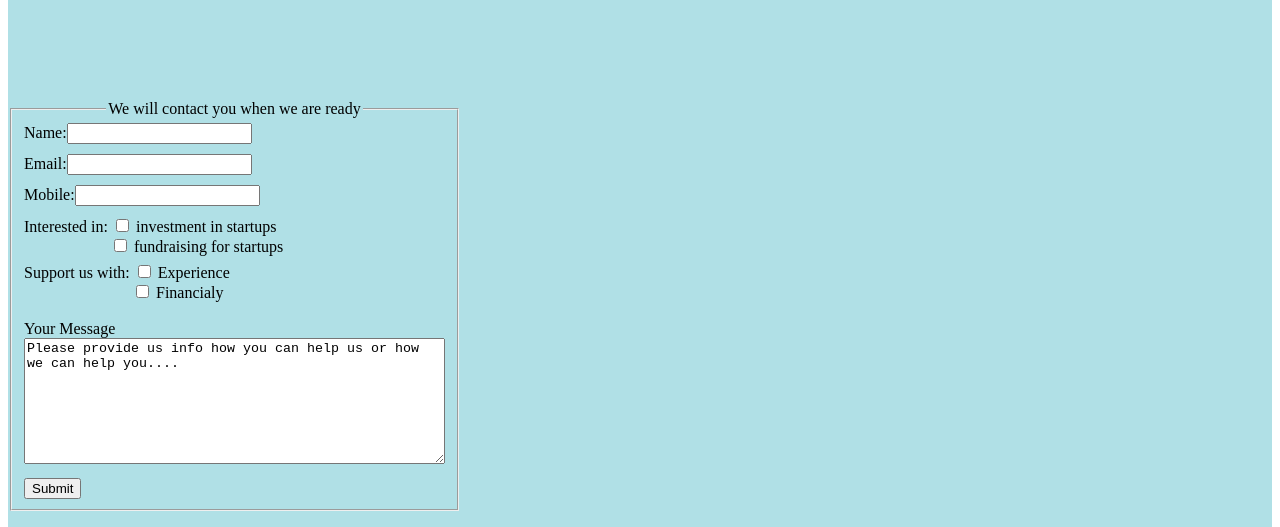
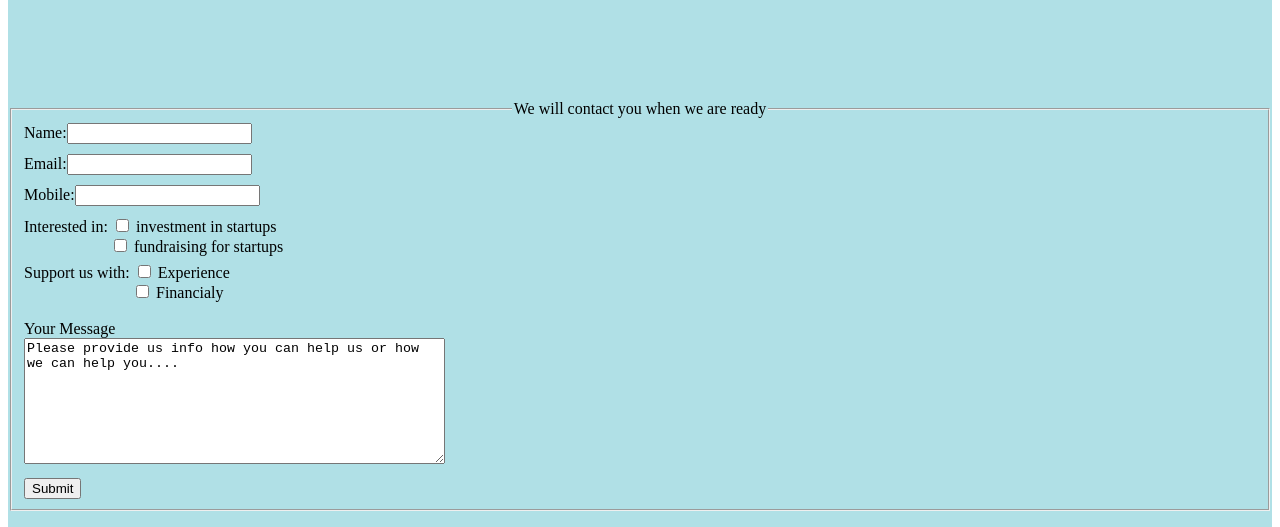
Before and after one commit to awsmsaurabh/startups, a plain HTML site: page index.html in a window 1280 px wide. Shown: the part 2323-2850 px from the top of the page. Drawn offline with Linux system fonts and the light colour scheme; no server answers.

Commit message:
form without width

```diff
--- a/index.html
+++ b/index.html
@@ -38,7 +38,7 @@
 			</p>
 			<br><br>
 			<form id="survey" action="#">
-				<fieldset style="width:25%">
+				<fieldset>
 					<legend style="text-align:center">We will contact you when we are ready</legend>
 					<span>Name:</span><input id="name" required type="text" style="margin-bottom:10px"><br>
 					<span>Email:</span><input id="email" required type="email" style="margin-bottom:10px"><br>
@@ -59,8 +59,8 @@
 					<br>
 				</fieldset>
 			</form>
-			<br><!--<iframe width="350" height="315" src="https://www.youtube-nocookie.com/embed/PLbgVSd-Nxc" title="YouTube video player" frameborder="1" allow="accelerometer; autoplay; clipboard-write; encrypted-media; gyroscope; picture-in-picture" allowfullscreen></iframe>
-			The core Firebase JS SDK is always required and must be listed first -->
+			<br>
+			<!--The core Firebase JS SDK is always required and must be listed first -->
 			<div style="position: relative;width: 100%;height: 0;padding-bottom: 56.25%;">
 			<iframe src="https://www.youtube-nocookie.com/embed/PLbgVSd-Nxc"
 			frameborder="0" allowfullscreen style="position: absolute;top: 0;left: 0;width: 100%;height: 100%;"></iframe>
```
